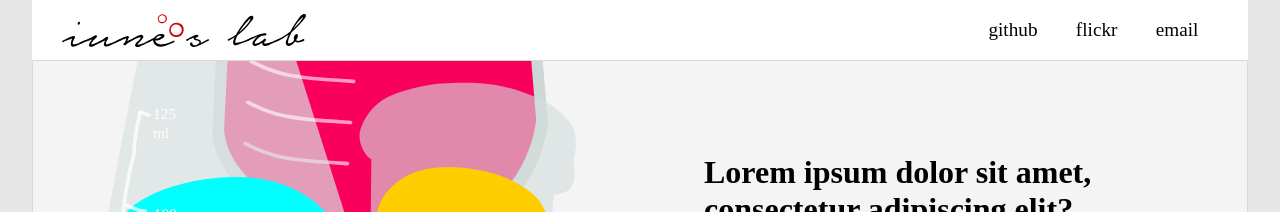
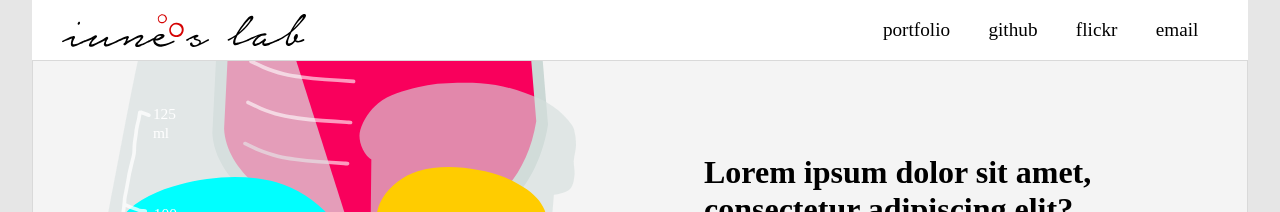
Before and after one commit to iunetrecet/lab, a Jekyll site: the page built from index.html, in a window 1280 px wide. Shown: the top 212 px of the page. Built offline with Jekyll 4.4.1, drawn with Linux system fonts in a browser that asks for light colours.

Commit message:
Fixed social links

```diff
--- a/_layouts/default.html
+++ b/_layouts/default.html
@@ -23,9 +23,10 @@
       <header>
         <h1><a href="/"><img id="logo" alt="iune's lab" src="/images/iunelab.svg" /></a></h1>
         <ul id="social">
-          <li><a href="{{ site.author.github }}">github</a></li>
-          <li><a href="{{ site.author.flickr }}">flickr</a></li>
-          <li><a href="mailto:{{ site.author.email }}">email</a></li>
+          <li><a href="http://iune.info">portfolio</a></li>
+          <li><a href="https://github.com/iunetrecet">github</a></li>
+          <li><a href="https://www.flickr.com/photos/iunetrecet/">flickr</a></li>
+          <li><a href="mailto:contact@iune.info">email</a></li>
         </ul>
       </header>
 
```
